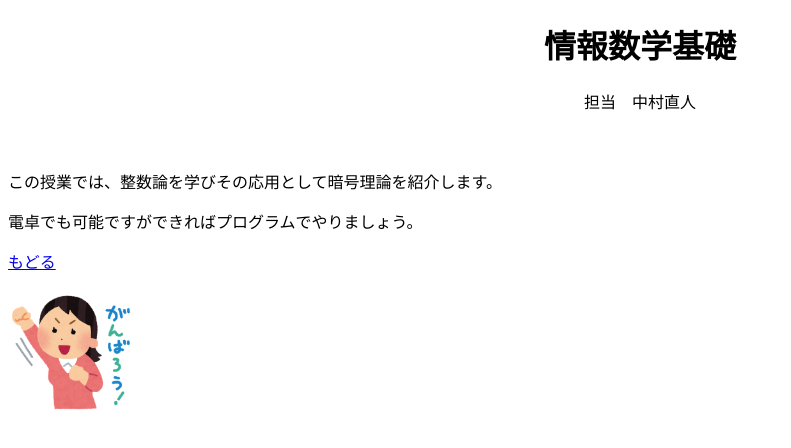
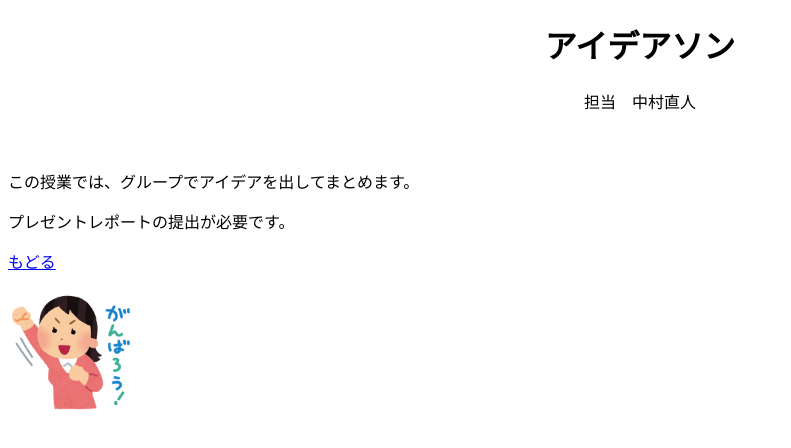
Before and after one commit to Shogo0202/2025VisualC, a plain HTML site: page lesson1-org2.html in a window 1280 px wide. Shown: the whole page, without its empty margins (0-791 px from the left). Drawn offline with Linux system fonts and the light colour scheme.

Commit message:
Update lesson1-org2.html

```diff
--- a/lesson1-org2.html
+++ b/lesson1-org2.html
@@ -5,11 +5,12 @@
       <TITLE>Webページの基礎</TITLE>
    </HEAD>
    <BODY>
-	<center><h1>情報数学基礎</h1>
+	<center><h1>アイデアソン</h1>
 	<P>担当　中村直人</center>
-　　　　<P>この授業では、整数論を学びその応用として暗号理論を紹介します。</p>
-<p>電卓でも可能ですができればプログラムでやりましょう。</p>
+　　　　<P>この授業では、グループでアイデアを出してまとめます。</p>
+<p>プレゼントレポートの提出が必要です。</p>
 <p><a href="lesson1-top.html">もどる</a></p>
         <P><img src="ganba.png" width="128" height="128" alt="頑張ろう">
    </BODY>
+
 </HTML>
```
